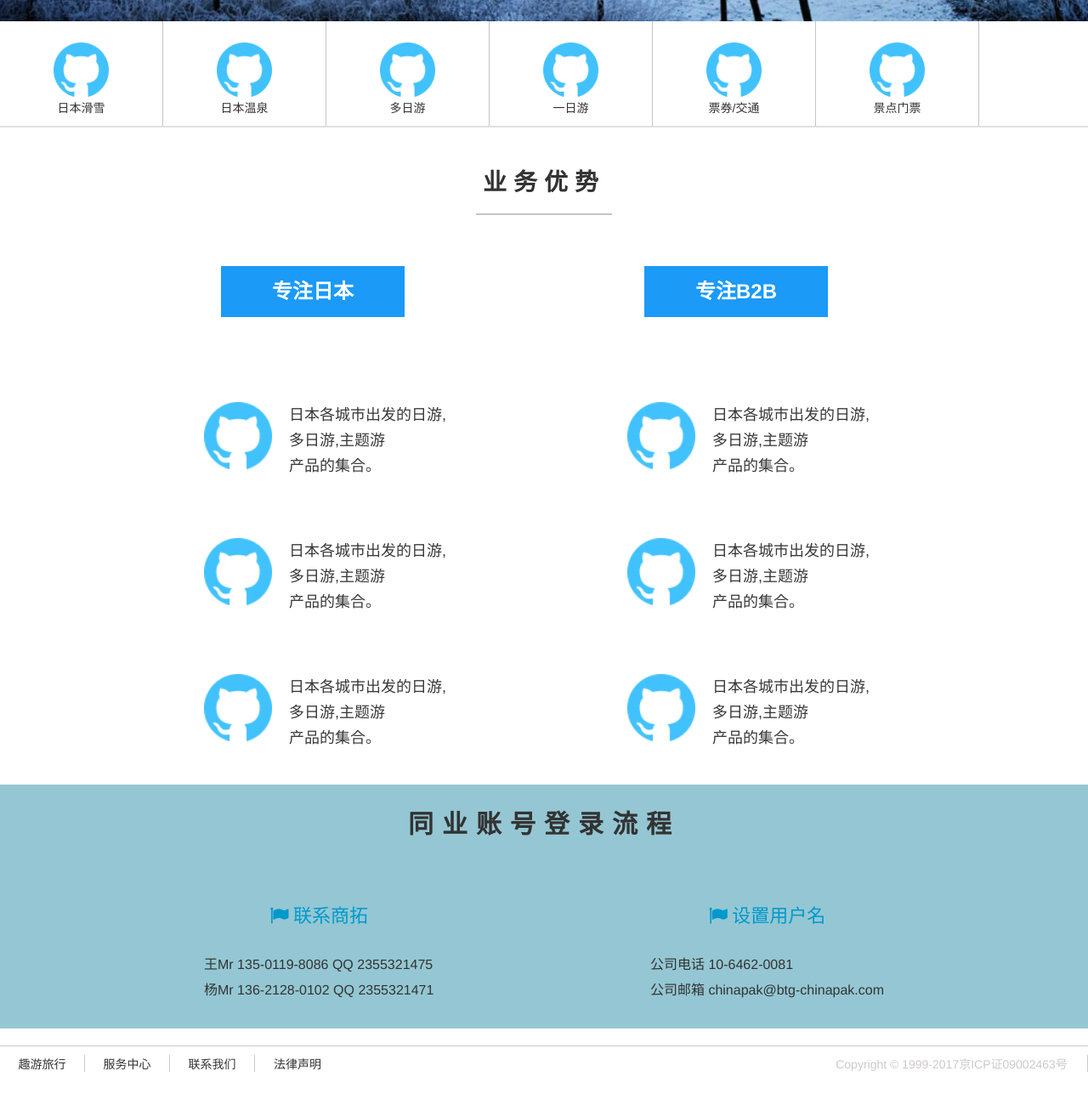
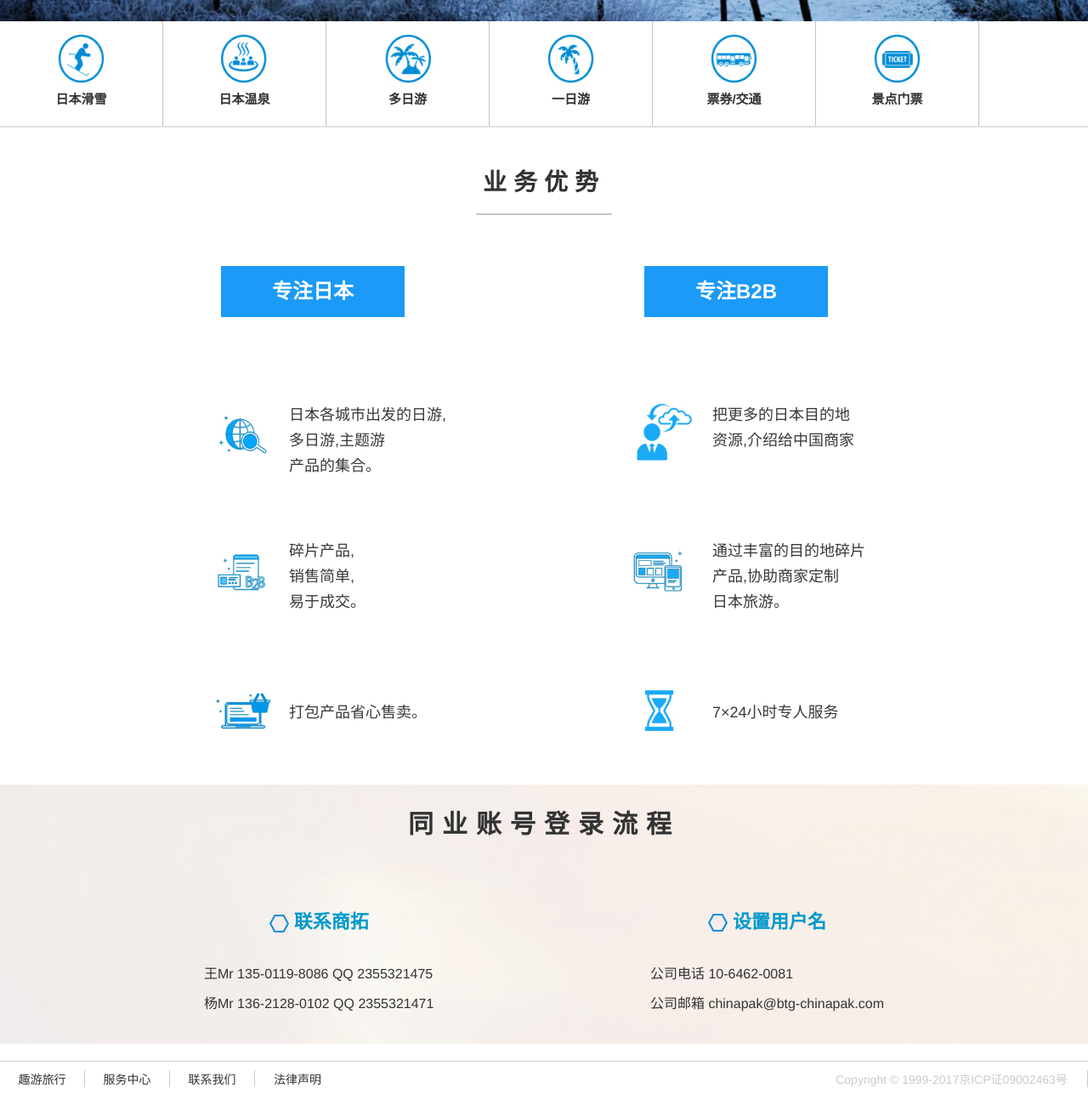
Before and after one commit to RiverCrab00/quyou-for-web, a plain HTML site: page index.html in a window 1280 px wide. Shown: the part 575-1875 px from the top of the page at 85% size. Drawn offline with Linux system fonts and the light colour scheme; files whose address does not match are found by name.

Commit message:
首页icon完成

```diff
--- a/css/style.css
+++ b/css/style.css
@@ -10,20 +10,17 @@ a:link,a:visited,a:link,a:active{
 	background-color:white;
 	padding:20px 50px;
 }
-.top .left span{
-	margin-right:10px;
-	font-weight:bold;
-	display: inline;
-	font-size:30px;
+.top .left img{
+	width: 80px;
 }
 .top .left{
-	font-size:20px;
+	font-size:23px;
 }
 .top .right{
 	margin-top:10px;
 	float:right;
 	color: #737272;
-	font-size: 14px;
+	font-size: 16px;
 }
 .nav{
 	height: 520px;
@@ -73,8 +70,10 @@ a:link,a:visited,a:link,a:active{
 	overflow: hidden;
 }
 .sort li{
+	font-size: 15px;
+	font-weight: bold;
 	float: left;
-	padding:25px 50px;
+	padding:10px 50px;
 	width: 192px;
 	height: 100%;
 	border-right:1px solid #C5C4C4;
@@ -129,8 +128,8 @@ a:link,a:visited,a:link,a:active{
 }
 .buttom{
 	padding: 30px;
-	background: url('../img/background.jpg') no-repeat 150px ;
-	background: #94C7D3;
+	background: url('../img/1_35.jpg') no-repeat;
+	background-repeat:no-repeat; background-size:100% 100%;-moz-background-size:100% 100%;
 }
 .buttom h1{
 	letter-spacing:10px;
@@ -150,7 +149,7 @@ a:link,a:visited,a:link,a:active{
 .buttom ul li:last-of-type{
 	float: right;
 }
-.buttom ul li h2{
+.buttom ul li div{
 	text-align: center;
 	margin:30px 0px;
 	font-size: 22px;
@@ -158,13 +157,12 @@ a:link,a:visited,a:link,a:active{
 	font-weight:bold;
 }
 .buttom ul li span{
-	line-height: 30px;
+	line-height: 35px;
 	font-size:16px;
 }
 .footer{
-	margin: 20px 0px;
+	margin:20px 0px;
 	border-top: 1px solid #CDC9C9;
-	height: 50px;
 	color: #CDC9C9;
 }
 .footer ul li{
--- a/index.html
+++ b/index.html
@@ -5,7 +5,7 @@
 	<title>趣游</title>
 	<link rel="stylesheet" href="./css/bootstrap.min.css">
 	<link rel="stylesheet" href="./css/buttons.css">
-	<link href="//netdna.bootstrapcdn.com/font-awesome/4.7.0/css/font-awesome.min.css" rel="stylesheet">
+	<link href="https://netdna.bootstrapcdn.com/font-awesome/4.7.0/css/font-awesome.min.css" rel="stylesheet">
 	<link rel="stylesheet" href="./layui/css/layui.css">
 	<link rel="stylesheet" href="./css/layer.css">
 	<link rel="stylesheet" href="./css/style.css">
@@ -18,7 +18,7 @@
 <body>
 <!--头部-->
 <div class="top">
-	<span class='left'><span>趣游</span>日本目的地旅行</span>
+	<span class='left'><img src="img/ICON切割_03.jpg">&nbsp;日本目的地旅行</span>
 	<span class='right'>专注日本旅游25年</span>
 </div>
 <!--轮播图-->
@@ -44,39 +44,39 @@
 	</div>
 </div>
 <ul class='sort'>
-	<li><img src="img/gihub.png"><br>日本滑雪</li>
-	<li><img src="img/gihub.png"><br>日本温泉</li>
-	<li><img src="img/gihub.png"><br>多日游</li>
-	<li><img src="img/gihub.png"><br>一日游</li>
-	<li><img src="img/gihub.png"><br>票券/交通</li>
-	<li><img src="img/gihub.png"><br>景点门票</li>
-	<li><img src="img/gihub.png"><br>定制旅游</li>
+	<li><img src="img/ICON切割_06.jpg"><br>日本滑雪</li>
+	<li><img src="img/ICON切割_08.jpg"><br>日本温泉</li>
+	<li><img src="img/ICON切割_10.jpg"><br>多日游</li>
+	<li><img src="img/ICON切割_12.jpg"><br>一日游</li>
+	<li><img src="img/ICON切割_14.jpg"><br>票券/交通</li>
+	<li><img src="img/ICON切割_16.jpg"><br>景点门票</li>
+	<li><img src="img/ICON切割_18.jpg"><br>定制旅游</li>
 </ul>
 <div class='major'>
 	<h1>业务优势</h1>
 	<ul>
 		<li><button class='button button-primary button-jumbo'>专注日本</button></li>
 		<li><button class='button button-primary button-jumbo'>专注B2B</button></li>
-		<li><img src="img/gihub.png"><span>日本各城市出发的日游,<br>多日游,主题游<br>产品的集合。</span></li>
-		<li><img src="img/gihub.png"><span>日本各城市出发的日游,<br>多日游,主题游<br>产品的集合。</span></li>
-		<li><img src="img/gihub.png"><span>日本各城市出发的日游,<br>多日游,主题游<br>产品的集合。</span></li>
-		<li><img src="img/gihub.png"><span>日本各城市出发的日游,<br>多日游,主题游<br>产品的集合。</span></li>
-		<li><img src="img/gihub.png"><span>日本各城市出发的日游,<br>多日游,主题游<br>产品的集合。</span></li>
-		<li><img src="img/gihub.png"><span>日本各城市出发的日游,<br>多日游,主题游<br>产品的集合。</span></li>
+		<li><img src="img/ICON切割_28.jpg"><span>日本各城市出发的日游,<br>多日游,主题游<br>产品的集合。</span></li>
+		<li><img src="img/ICON切割_31.jpg"><span>把更多的日本目的地<br>资源,介绍给中国商家</span></li>
+		<li><img src="img/ICON切割_35.jpg"><span>碎片产品,<br>销售简单,<br>易于成交。</span></li>
+		<li><img src="img/ICON切割_36.jpg"><span>通过丰富的目的地碎片<br>产品,协助商家定制<br>日本旅游。</span></li>
+		<li><img src="img/ICON切割_39.jpg"><span><br>打包产品省心售卖。</span></li>
+		<li><img src="img/ICON切割_40.jpg"><span><br>7×24小时专人服务</span></li>
 	</ul>
 </div>
 <div class='buttom'>
 	<h1>同业账号登录流程</h1>
 	<ul>
 		<li>
-			<h2><i class='fa fa-flag'>&nbsp;联系商拓</i></h2>
+			<div><img src="img/ICON切割_43.jpg" style="vertical-align: bottom;" alt="">&nbsp;联系商拓</div>
 			<span>
 				王Mr 135-0119-8086 QQ 2355321475<br>
 				杨Mr 136-2128-0102 QQ 2355321471
 			</span>
 		</li>
 		<li>
-			<h2><i class='fa fa-flag'>&nbsp;设置用户名</i></h2>
+			<div><img src="img/ICON切割_43.jpg" alt="">&nbsp;设置用户名</div>
 			<span>
 				公司电话 10-6462-0081<br>
 				公司邮箱 chinapak@btg-chinapak.com
```
Also changed, not shown: img/1_35.jpg (added), img/ICON切割_03.jpg (added), img/ICON切割_06.jpg (added), img/ICON切割_08.jpg (added), img/ICON切割_10.jpg (added), img/ICON切割_12.jpg (added), img/ICON切割_14.jpg (added), img/ICON切割_16.jpg (added), img/ICON切割_18.jpg (added), img/ICON切割_28.jpg (added), img/ICON切割_31.jpg (added), img/ICON切割_35.jpg (added), img/ICON切割_36.jpg (added), img/ICON切割_39.jpg (added), 3 more files.
